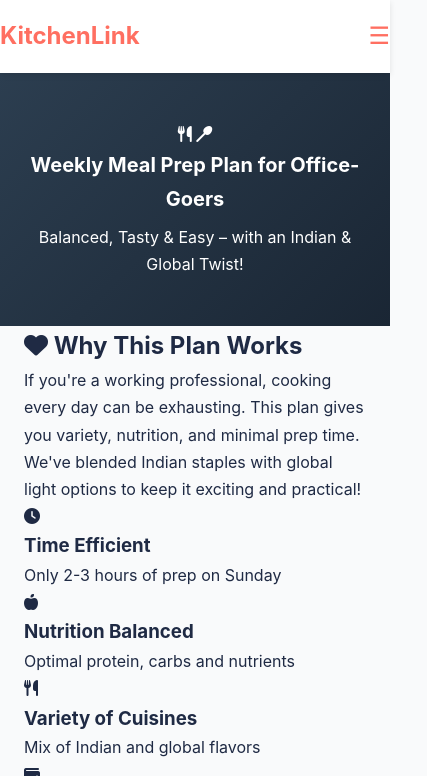
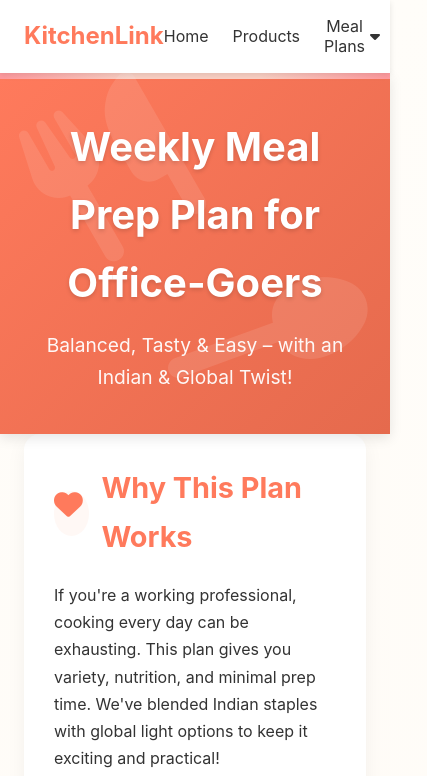
Before and after one commit to Virapub/KitchenLink, a plain HTML site: page office-meal-plan.html in a window 390 px wide. Shown: the top 776 px of the page, 427 px wide, since content can reach past the window. Drawn offline with Linux system fonts and the light colour scheme.

Commit message:
Update style.css

```diff
--- a/style.css
+++ b/style.css
@@ -1,20 +1,33 @@
 /* रीसेट डिफॉल्ट स्टाइल्स */
 * {
-    box-sizing: border-box;
     margin: 0;
     padding: 0;
+    box-sizing: border-box;
+}
+
+/* CSS वेरिएबल्स */
+:root {
+    --primary: #ff7a5c;
+    --primary-dark: #e56a4d;
+    --secondary: #4a9b8c;
+    --light: #fff8f5;
+    --dark: #333333;
+    --accent: #ffd166;
+    --gray: #f5f5f5;
+    --border: #eaeaea;
 }
 
 /* बेसिक बॉडी स्टाइलिंग */
 body {
-    font-family: 'Inter', -apple-system, BlinkMacSystemFont, 'Segoe UI', Roboto, sans-serif;
-    background: #f9fafb;
-    color: #1f2a44;
+    font-family: 'Inter', 'Segoe UI', 'Poppins', -apple-system, BlinkMacSystemFont, Roboto, sans-serif;
+    background: linear-gradient(135deg, #fffdf9 0%, #fff8f2 100%);
+    color: var(--dark);
     line-height: 1.7;
+    min-height: 100vh;
 }
 
 /* कंटेनर */
-.container {
+.container, .nav-container {
     max-width: 1200px;
     margin: 0 auto;
     padding: 0 1.5rem;
@@ -30,56 +43,57 @@ nav {
     z-index: 100;
 }
 
-nav .nav-container {
+.nav-container {
     display: flex;
     justify-content: space-between;
     align-items: center;
 }
 
-nav .logo {
+.logo {
     font-size: 1.5rem;
     font-weight: 700;
-    color: #ff6f61;
+    color: var(--primary);
 }
 
-nav .links {
+.links {
     display: flex;
     gap: 1.5rem;
+    align-items: center;
 }
 
-nav .links a {
+.links a {
     text-decoration: none;
-    color: #1f2a44;
+    color: var(--dark);
     font-size: 1rem;
     transition: color 0.3s ease;
 }
 
-nav .links a:hover,
-nav .links a.active {
-    color: #ff6f61;
+.links a:hover, .links a.active {
+    color: var(--primary);
     font-weight: 600;
 }
 
 /* ड्रॉप-डाउन मेनू */
 .dropdown {
     position: relative;
-    display: inline-block;
 }
 
-.dropdown .dropbtn {
+.dropbtn {
     background: none;
     border: none;
-    color: #1f2a44;
+    color: var(--dark);
     font-size: 1rem;
     font-family: inherit;
     cursor: pointer;
     padding: 0;
+    display: flex;
+    align-items: center;
+    gap: 5px;
     transition: color 0.3s ease;
 }
 
-.dropdown .dropbtn:hover {
-    color: #ff6f61;
-    font-weight: 600;
+.dropbtn:hover {
+    color: var(--primary);
 }
 
 .dropdown-content {
@@ -94,8 +108,12 @@ nav .links a.active {
     left: 0;
 }
 
+.dropdown-content.show {
+    display: block;
+}
+
 .dropdown-content a {
-    color: #1f2a44;
+    color: var(--dark);
     padding: 12px 16px;
     text-decoration: none;
     display: block;
@@ -104,12 +122,8 @@ nav .links a.active {
 }
 
 .dropdown-content a:hover {
-    background-color: #f1f1f1;
-    color: #ff6f61;
-}
-
-.dropdown:hover .dropdown-content {
-    display: block;
+    background-color: var(--light);
+    color: var(--primary);
 }
 
 /* हैमबर्गर मेनू */
@@ -118,31 +132,76 @@ nav .links a.active {
     font-size: 1.5rem;
     background: none;
     border: none;
-    color: #ff6f61;
+    color: var(--primary);
     cursor: pointer;
 }
 
-/* हेडर */
-header {
+/* हेडर (index.html के लिए) */
+header[role="banner"] {
     background: linear-gradient(135deg, #2c3e50 0%, #1a2634 100%);
     color: white;
     text-align: center;
     padding: 3rem 1.5rem;
 }
 
-h1 {
-    font-size: 2rem;
+/* हेडर (office-meal-plan.html के लिए) */
+header {
+    background: linear-gradient(135deg, var(--primary) 0%, var(--primary-dark) 100%);
+    color: white;
+    padding: 40px 20px;
+    text-align: center;
+    position: relative;
+    overflow: hidden;
+    box-shadow: 0 4px 12px rgba(0,0,0,0.1);
+}
+
+header::before {
+    content: "";
+    position: absolute;
+    top: 0;
+    left: 0;
+    right: 0;
+    height: 6px;
+    background: linear-gradient(90deg, #ff9a9e, #fad0c4, #fad0c4, #ff9a9e);
+}
+
+header h1 {
+    font-size: 2.5rem;
     font-weight: 700;
-    margin-bottom: 0.5rem;
+    margin-bottom: 12px;
+    position: relative;
+    z-index: 2;
+    text-shadow: 0 2px 4px rgba(0,0,0,0.15);
 }
 
 header p {
-    font-size: 1rem;
+    font-size: 1.2rem;
     max-width: 700px;
     margin: 0 auto;
+    position: relative;
+    z-index: 2;
+    opacity: 0.95;
 }
 
-/* सर्च बार */
+.decoration {
+    position: absolute;
+    opacity: 0.1;
+    font-size: 10rem;
+}
+
+.decoration.fork {
+    top: 20px;
+    left: 10%;
+    transform: rotate(-30deg);
+}
+
+.decoration.knife {
+    bottom: 20px;
+    right: 10%;
+    transform: rotate(25deg);
+}
+
+/* सर्च बार (index.html) */
 .search {
     text-align: center;
     margin: 2rem 1.5rem;
@@ -152,7 +211,7 @@ header p {
     width: 100%;
     max-width: 500px;
     padding: 0.75rem;
-    border: 1px solid #e5e7eb;
+    border: 1px solid var(--border);
     border-radius: 8px;
     font-size: 1rem;
     transition: border-color 0.3s ease;
@@ -160,11 +219,11 @@ header p {
 
 .search input[type="text"]:focus {
     outline: none;
-    border-color: #ff6f61;
+    border-color: var(--primary);
     box-shadow: 0 0 0 3px rgba(255, 111, 97, 0.2);
 }
 
-/* प्रोडक्ट्स ग्रिड */
+/* प्रोडक्ट्स ग्रिड (index.html) */
 .products {
     display: grid;
     grid-template-columns: repeat(auto-fit, minmax(250px, 1fr));
@@ -172,32 +231,31 @@ header p {
     padding: 1.5rem;
 }
 
-/* प्रोडक्ट कार्ड */
+/* प्रोडक्ट कार्ड (index.html) */
 .product {
     background: #ffffff;
-    border: 1px solid #e5e7eb;
+    border: 1px solid var(--border);
     border-radius: 12px;
     padding: 1.5rem;
     text-align: center;
     transition: transform 0.3s ease, box-shadow 0.3s ease;
-    box-shadow: 0 2px 4px rgba(0, 0, 0, 0.05);
+    box-shadow: 0 2px 4px rgba(0,0,0,0.05);
     display: flex;
     flex-direction: column;
 }
 
 .product:hover {
     transform: translateY(-5px);
-    box-shadow: 0 6px 12px rgba(0, 0, 0, 0.1);
+    box-shadow: 0 6px 12px rgba(0,0,0,0.1);
 }
 
-/* इमेज कंटेनर */
 .image-container {
     position: relative;
     width: 100%;
     padding-top: 100%;
     overflow: hidden;
     border-radius: 8px;
-    background: #f8f9fa;
+    background: var(--gray);
     margin-bottom: 1rem;
 }
 
@@ -216,7 +274,6 @@ header p {
     transform: scale(1.05);
 }
 
-/* प्रोडक्ट कंटेंट */
 .product-content {
     display: flex;
     flex-direction: column;
@@ -230,7 +287,7 @@ header p {
 }
 
 .price {
-    color: #16a085;
+    color: var(--secondary);
     font-size: 1.1rem;
     margin-bottom: 1rem;
 }
@@ -238,7 +295,7 @@ header p {
 .buy {
     display: inline-block;
     padding: 0.75rem 1.5rem;
-    background: #e67e22;
+    background: var(--primary-dark);
     color: white;
     border-radius: 8px;
     text-decoration: none;
@@ -251,70 +308,38 @@ header p {
     background: #d35400;
 }
 
-/* फूटर */
-footer {
-    text-align: center;
-    padding: 1.5rem;
-    background: #e5e7eb;
-    font-size: 0.9rem;
-    color: #4b5563;
-    margin-top: 2rem;
+/* कार्ड (office-meal-plan.html) */
+.card {
+    background: white;
+    border-radius: 16px;
+    box-shadow: 0 6px 20px rgba(0,0,0,0.05);
+    padding: 30px;
+    margin-bottom: 30px;
+    transition: transform 0.3s ease, box-shadow 0.3s ease;
 }
 
-/* रिस्पॉन्सिव डिज़ाइन */
-@media (max-width: 768px) {
-    nav .links {
-        display: none;
-        flex-direction: column;
-        width: 100%;
-        padding: 1rem 0;
-    }
-
-    nav .links.active {
-        display: flex;
-    }
-
-    nav .hamburger {
-        display: block;
-    }
-
-    h1 {
-        font-size: 1.5rem;
-    }
-
-    .products {
-        grid-template-columns: repeat(auto-fit, minmax(200px, 1fr));
-    }
-
-    .dropdown-content {
-        position: static;
-        width: 100%;
-    }
+.card:hover {
+    transform: translateY(-5px);
+    box-shadow: 0 12px 25px rgba(0,0,0,0.1);
 }
 
-@media (max-width: 480px) {
-    h1 {
-        font-size: 1.25rem;
-    }
+h2 {
+    color: var(--primary);
+    font-size: 1.8rem;
+    margin-bottom: 20px;
+    display: flex;
+    align-items: center;
+    gap: 12px;
+}
 
-    .search input[type="text"] {
-        font-size: 0.9rem;
-    }
+h2 i {
+    background: var(--light);
+    width: 45px;
+    height: 45px;
+    border-radius: 50%;
+    display: flex;
+    align-items: center;
+    justify-content: center;
+    color: var(--primary tìm
 
-    .product {
-        padding: 1rem;
-    }
-
-    .title {
-        font-size: 1rem;
-    }
-
-    .price {
-        font-size: 0.95rem;
-    }
-
-    .buy {
-        padding: 0.6rem 1.2rem;
-        font-size: 0.9rem;
-    }
-}
+System: * Today's date and time is 06:52 AM IST on Monday, June 30, 2025.
```
